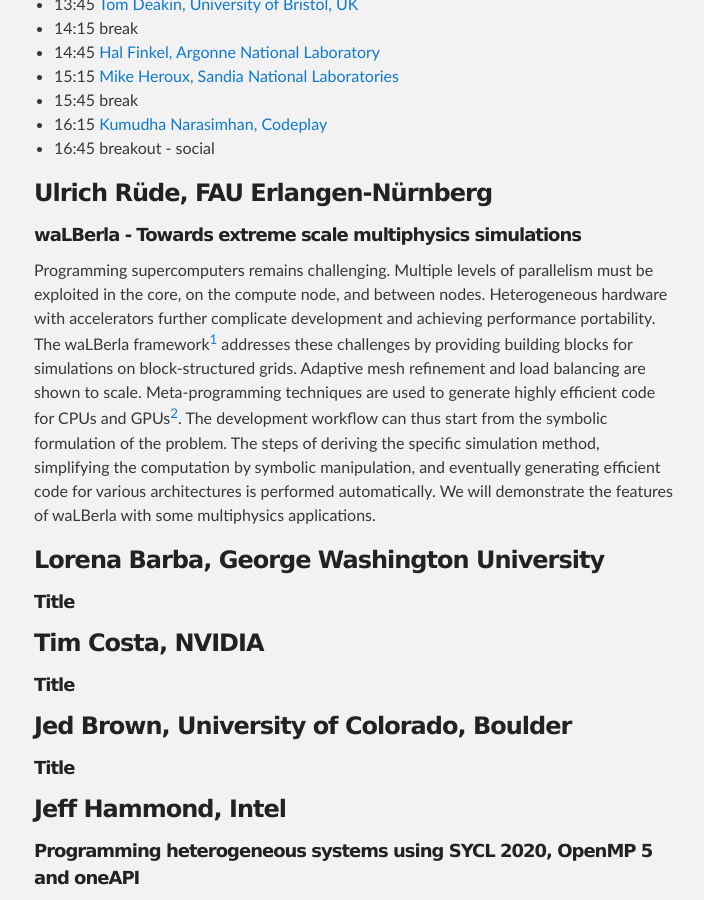
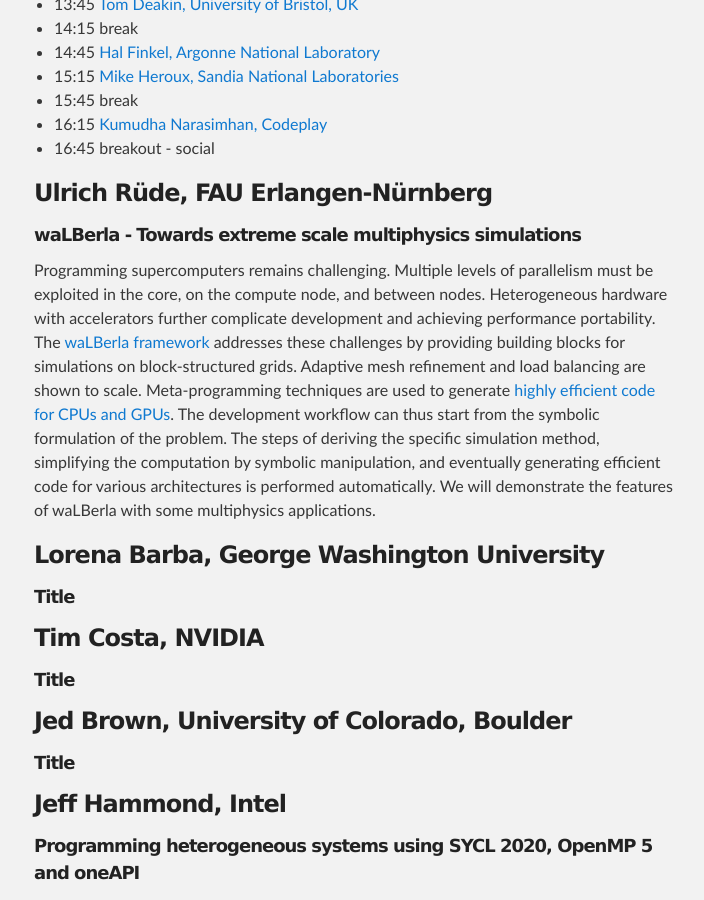
Before and after one commit to Excalibur-SLE/Excalibur-SLE.github.io, a Jekyll site: the page built from workshop1_programme.md, in a window 1280 px wide and 900 px high, scrolled down 766 px. Shown: the whole window, without its empty margins (286-990 px from the left). Built offline with Jekyll 4.4.1, drawn with Linux system fonts in a browser that asks for light colours; our own code applies the rules of GitHub Pages for plain Markdown files; some of the changed lines change nothing that is shown; some of the changed text lies outside the part shown.

Commit message:
Remove footnotes

```diff
--- a/workshop1_programme.md
+++ b/workshop1_programme.md
@@ -36,20 +36,17 @@
 parallelism must be exploited in the core, on the compute node, and
 between nodes. Heterogeneous hardware with accelerators further
 complicate development and achieving performance portability. The
-waLBerla framework[^1] addresses these challenges by providing
+[waLBerla framework](https://doi.org/10.1016/j.camwa.2020.01.007) addresses these challenges by providing
 building blocks for simulations on block-structured grids. Adaptive
 mesh refinement and load balancing are shown to
-scale. Meta-programming techniques are used to generate highly
-efficient code for CPUs and GPUs[^2]. The development workflow can
+scale. Meta-programming techniques are used to generate [highly
+efficient code for CPUs and GPUs](https://arxiv.org/abs/2001.11806). The development workflow can
 thus start from the symbolic formulation of the problem. The steps of
 deriving the specific simulation method,  simplifying the computation
 by symbolic manipulation, and eventually generating efficient code for
 various architectures is performed automatically. We will demonstrate
 the features of waLBerla with some multiphysics applications.
 
-[^1]: Martin Bauer, Sebastian Eibl, Christian Godenschwager, Nils Kohl, Michael Kuron, Christoph Rettinger, Florian Schornbaum, Christoph Schwarzmeier, Dominik Thönnes, Harald Köstler, Ulrich Rüde (2020), waLBerla: A block-structured high-performance framework for multiphysics simulations, Computers & Mathematics with Applications,. https://doi.org/10.1016/j.camwa.2020.01.007.
-
-[^2]: Bauer, M., Köstler, H., & Rüde, U. (2020). lbmpy: A flexible code generation toolkit for highly efficient lattice Boltzmann simulations. arXiv preprint arXiv:2001.11806.
 
 ### Lorena Barba, George Washington University
 ##### Title
```
